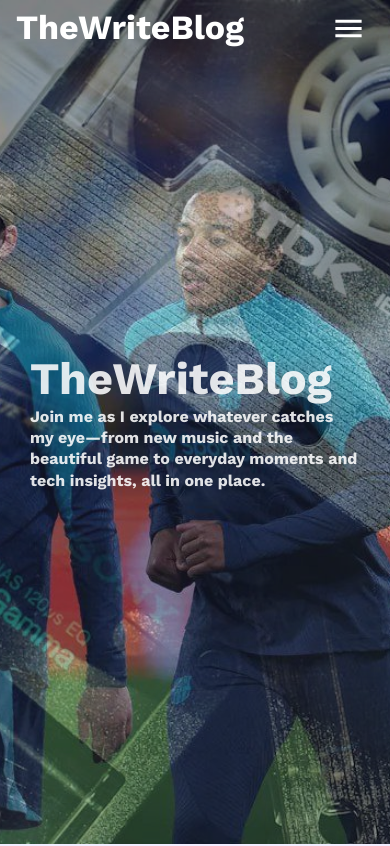
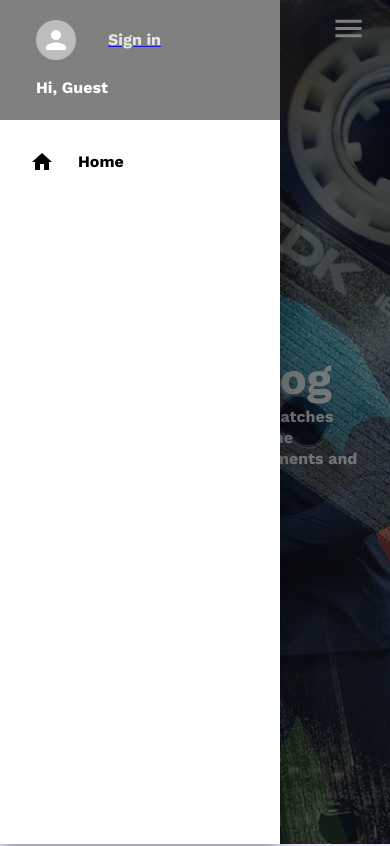
Before and after one commit to Proton-number/ThewriteBlog, a React (Vite) app: page / in a window 390 px wide. Shown: the top 846 px of the page. Built offline with nearby package versions, Linux system fonts and the light colour scheme; no server answers; what ldrs would draw is missing.

Commit message:
Refactored MobileNav component: updated drawer behavior, added Avatar and icons, rearranged layout and styling

```diff
--- a/src/Components/MobileNav.jsx
+++ b/src/Components/MobileNav.jsx
@@ -8,16 +8,18 @@ import {
   Stack,
   AppBar,
   Button,
+  Avatar,
 } from "@mui/material";
 import MenuIcon from "@mui/icons-material/Menu";
-import CloseIcon from "@mui/icons-material/Close";
 import { motion, useAnimation } from "framer-motion";
 import { Link, useLocation, useNavigate } from "react-router-dom";
 import { loginStore } from "../Store/loginStore";
 import { colorStore } from "../Store/colorStore";
+import HomeIcon from "@mui/icons-material/Home";
+import ArticleIcon from "@mui/icons-material/Article";
 
 function MobileNav() {
-  const [isDrawerOpen, setisDrawerOpen] = useState(false);
+  const [isDrawerOpen, setisDrawerOpen] = useState(true);
   const { user, logOut } = loginStore();
   const {
     scrollY,
@@ -94,17 +96,53 @@ function MobileNav() {
         open={isDrawerOpen}
         onClose={() => setisDrawerOpen(false)}
       >
-        <Box width="280px">
-          <Toolbar>
-            <IconButton
-              edge="start"
-              aria-label="close-icon"
-              onClick={() => setisDrawerOpen(false)}
+        <Box width="280px" >
+          <Toolbar
+            sx={{
+              backgroundColor: "grey",
+              color: "white",
+              marginBottom: "30px",
+            }}
           >
-              <CloseIcon fontSize="large" />
-            </IconButton>
+            <Stack sx={{ padding: "20px" }} spacing={2}>
+              <Stack direction="row" spacing={4} sx={{ alignItems: "center" }}>
+                <Avatar src={user ? user.photoURL : ""} />
+
+                {!user && (
+                  <Link to="/Login">
+                    <Typography
+                      sx={{
+                        color: "white",
+                        opacity: "80%",
+                        "&:hover": {
+                          opacity: "100%",
+                        },
+                      }}
+                    >
+                      Sign in
+                    </Typography>
+                  </Link>
+                )}
+                {user && (
+                  <Typography
+                    variant="body2"
+                    sx={{
+                      color: "white",
+                      opacity: "80%",
+                      "&:hover": {
+                        opacity: "100%",
+                      },
+                    }}
+                    onClick={() => logOut(navigate)}
+                  >
+                    Log out
+                  </Typography>
+                )}
+              </Stack>
+              <Typography>Hi, {user ? user?.displayName : "Guest"} </Typography>
+            </Stack>
           </Toolbar>
-          <Stack spacing={6} sx={{ alignItems: "center" }}>
+          <Stack spacing={6} sx={{ alignItems: "left", marginLeft: "30px" }}>
             <Link
               style={{
                 textDecoration: "none",
@@ -112,14 +150,17 @@ function MobileNav() {
               }}
               to="/"
             >
+              <Stack direction="row" sx={{ alignItems: "center" }} spacing={3}>
+                <HomeIcon sx={{ color: "black" }} />
                 <Typography
                   component={motion.p}
                   whileHover={{ y: -2, textDecoration: "underline" }}
-                variant="h6"
+                  variant="body1"
                   sx={{ cursor: "pointer", color: "black" }}
                 >
                   Home
                 </Typography>
+              </Stack>
             </Link>
             {user && (
               <Link
@@ -129,47 +170,22 @@ function MobileNav() {
                 }}
                 to="/Blogs"
               >
+                <Stack
+                  direction="row"
+                  sx={{ alignItems: "center" }}
+                  spacing={3}
+                >
+                  <ArticleIcon sx={{ color: "black" }} />
                   <Typography
                     component={motion.p}
                     whileHover={{ y: -2, textDecoration: "underline" }}
-                  variant="body2"
+                    variant="body1"
                     sx={{ cursor: "pointer", color: "black" }}
                   >
                     Blog Posts
                   </Typography>
+                </Stack>
               </Link>
-            )}
-
-            {!user && (
-              <Link to="/Login">
-                <Button
-                  variant="contained"
-                  sx={{
-                    color: "black",
-                    backgroundColor: "white",
-                    textTransform: "none",
-                    height: "42px",
-                    width: "124px",
-                  }}
-                >
-                  Sign In
-                </Button>
-              </Link>
-            )}
-            {user && (
-              <Button
-                variant="contained"
-                sx={{
-                  color: "black",
-                  backgroundColor: "white",
-                  textTransform: "none",
-                  height: "42px",
-                  width: "124px",
-                }}
-                onClick={() => logOut(navigate)}
-              >
-                Log Out
-              </Button>
             )}
           </Stack>
         </Box>
```
Lines whose indentation alone changed are shown as unchanged.
